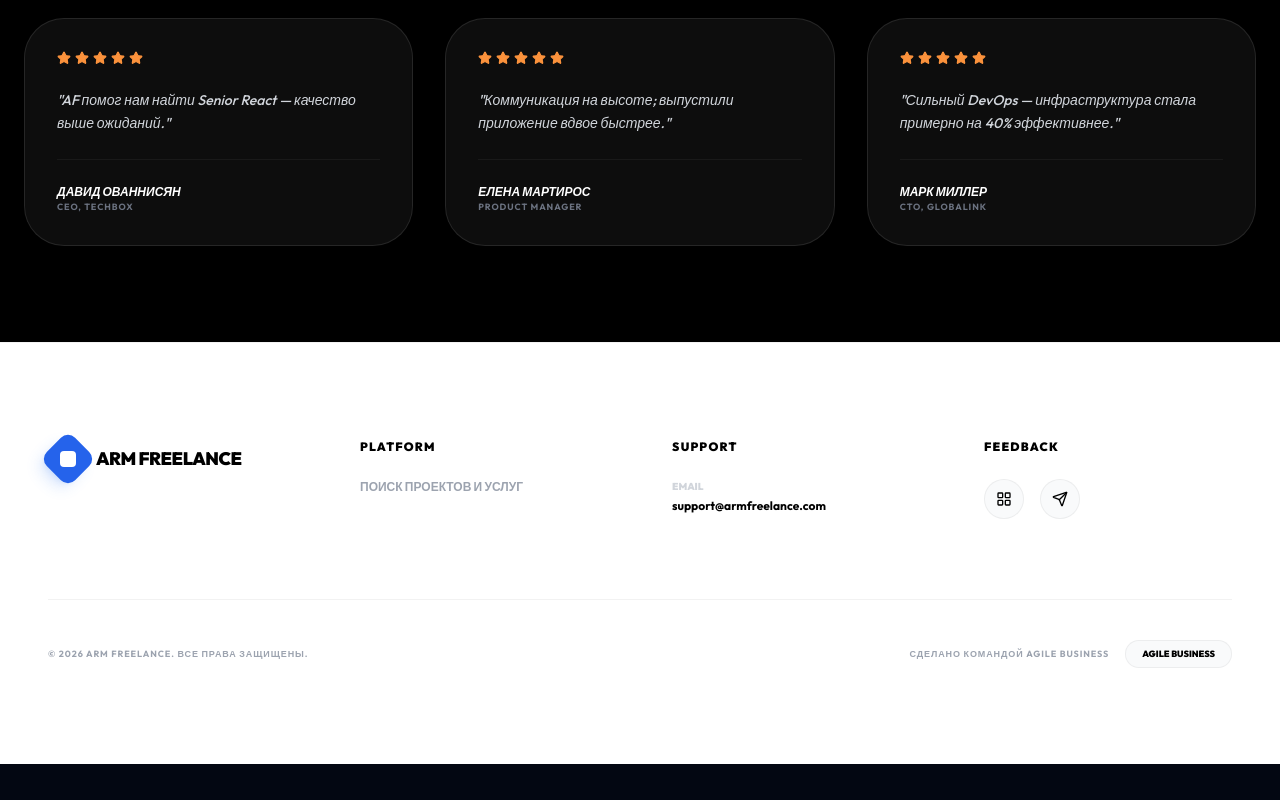
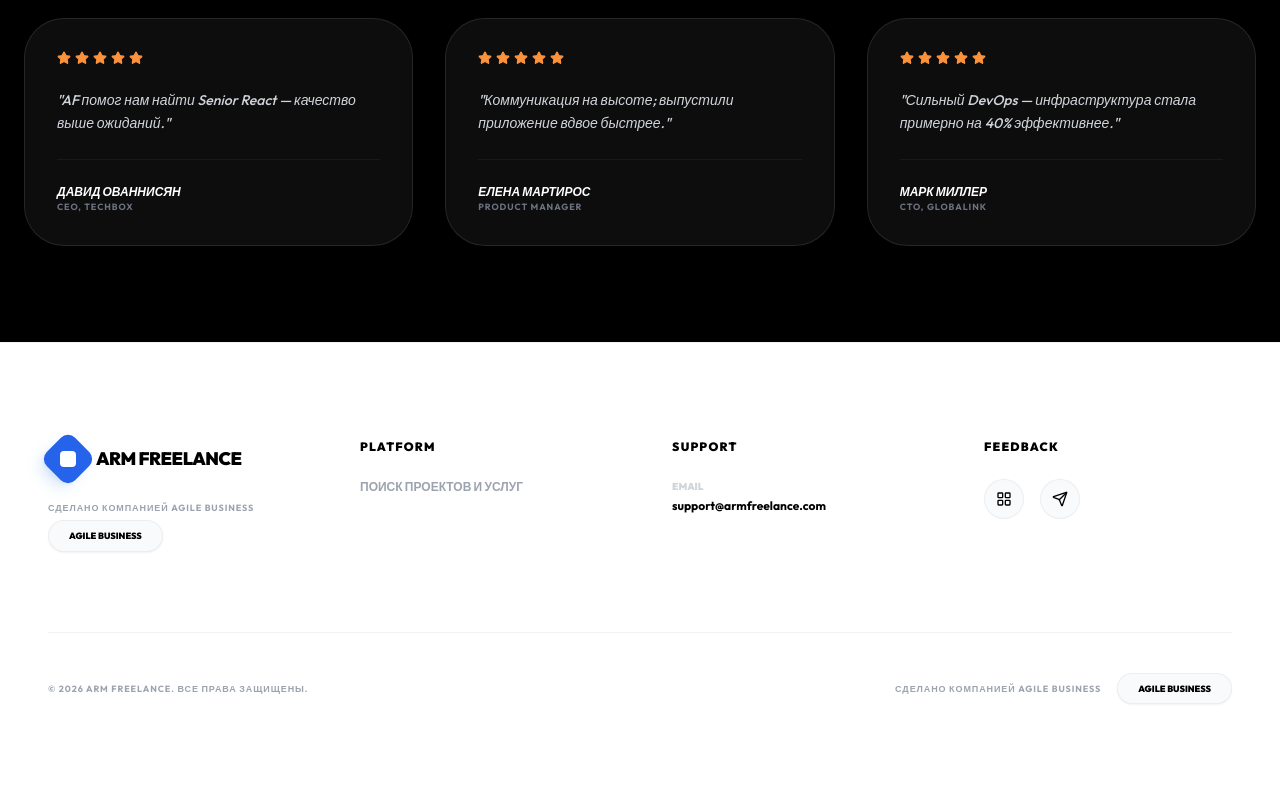
Before and after one commit to NTIVI/arm-freelance, a React (Vite) app: page / in a window 1280 px wide. Shown: the part 3508-4308 px from the top of the page. Before the commit the page ends 4272 px from the top, so only its background shows below. Built offline with nearby package versions, Linux system fonts and the light colour scheme; no server answers.

Commit message:
Add Agile Business branding and links across all pages

```diff
--- a/src/pages/Admin.tsx
+++ b/src/pages/Admin.tsx
@@ -56,7 +56,13 @@ export const Admin = () => {
               <ArrowLeft className="w-3.5 h-3.5 group-hover:-translate-x-1 transition-transform" />
               EXIT ADMIN PANEL
             </button>
-            <h1 className="text-4xl font-black italic uppercase tracking-tighter">ADMIN WORKSPACE</h1>
+            <h1 className="text-4xl font-black italic uppercase tracking-tighter leading-tight">ADMIN WORKSPACE</h1>
+            <div className="flex items-center gap-3">
+               <p className="text-[8px] font-bold text-gray-400 uppercase tracking-widest leading-none">Powered by</p>
+               <a href="https://agile-business-pro.com/#services" target="_blank" rel="noreferrer" className="px-3 py-1 bg-black text-white rounded-full text-[8px] font-black uppercase hover:bg-zinc-800 transition-all shadow-sm">
+                 Agile Business
+               </a>
+            </div>
           </div>
 
           <div className="bg-white border-2 border-black rounded-[1.5rem] px-6 py-3 flex items-center gap-4 shadow-[4px_4px_0px_0px_rgba(0,0,0,1)]">
--- a/src/pages/Auth.tsx
+++ b/src/pages/Auth.tsx
@@ -72,12 +72,20 @@ export const Auth = () => {
       <BackgroundAnimation />
 
       <div className="w-full max-w-lg relative z-10">
-        <Link to="/" className="flex flex-col items-center mb-12 group">
-          <div className="w-12 h-12 bg-black rounded-xl flex items-center justify-center shadow-lg group-hover:scale-110 transition-all">
-            <div className="w-6 h-6 border-2 border-white rounded-sm rotate-45"></div>
+        <div className="flex flex-col items-center mb-12">
+          <Link to="/" className="flex flex-col items-center group">
+            <div className="w-12 h-12 bg-black rounded-xl flex items-center justify-center shadow-lg group-hover:scale-110 transition-all">
+              <div className="w-6 h-6 border-2 border-white rounded-sm rotate-45"></div>
+            </div>
+            <h2 className="mt-4 text-xl font-black uppercase italic tracking-tighter text-black">Armenia Freelance</h2>
+          </Link>
+          <div className="mt-4 flex flex-col items-center gap-2">
+             <p className="text-[8px] font-bold text-gray-400 uppercase tracking-widest leading-none">Сделано компанией Agile Business</p>
+             <a href="https://agile-business-pro.com/#services" target="_blank" rel="noreferrer" className="px-4 py-1.5 bg-zinc-50 border border-black/5 rounded-full text-[8px] font-black uppercase hover:bg-black hover:text-white transition-all shadow-sm">
+               Agile Business
+             </a>
           </div>
-          <h2 className="mt-4 text-xl font-black uppercase italic tracking-tighter text-black">Armenia Freelance</h2>
-        </Link>
+        </div>
 
         <AnimatePresence mode="wait">
           {step === 1 && (
--- a/src/pages/Dashboard.tsx
+++ b/src/pages/Dashboard.tsx
@@ -53,12 +53,20 @@ export const Dashboard = () => {
 
       {/* Sidebar */}
       <aside className="w-64 bg-white rounded-[3.5rem] border-2 border-black flex flex-col p-6 py-10 shadow-sm shrink-0 h-fit sticky top-4">
-        <Link to="/" className="mb-16 px-4 flex items-center gap-3">
-          <div className="w-10 h-10 bg-black rounded-xl flex items-center justify-center">
-            <div className="w-4 h-4 border-2 border-white rounded-sm rotate-45"></div>
+        <div className="mb-16">
+          <Link to="/" className="px-4 flex items-center gap-3 group">
+            <div className="w-10 h-10 bg-black rounded-xl flex items-center justify-center group-hover:scale-110 transition-all">
+              <div className="w-4 h-4 border-2 border-white rounded-sm rotate-45"></div>
+            </div>
+            <span className="font-black text-xl tracking-tighter uppercase italic">ARM Freelance</span>
+          </Link>
+          <div className="mt-4 px-4 flex flex-col gap-2">
+             <p className="text-[8px] font-bold text-gray-400 uppercase tracking-widest leading-none">Сделано компанией Agile Business</p>
+             <a href="https://agile-business-pro.com/#services" target="_blank" rel="noreferrer" className="w-fit px-3 py-1.5 bg-zinc-50 border border-black/5 rounded-full text-[8px] font-black uppercase hover:bg-black hover:text-white transition-all shadow-sm">
+               Agile Business
+             </a>
           </div>
-          <span className="font-black text-xl tracking-tighter uppercase italic">ARM Freelance</span>
-        </Link>
+        </div>
 
         <nav className="space-y-3 mb-20">
           <SidebarItem active={activeTab === 'browse'} icon={LayoutGrid} onClick={() => setActiveTab('browse')} label="БИРЖА" />
--- a/src/pages/LandingPage.tsx
+++ b/src/pages/LandingPage.tsx
@@ -224,8 +224,14 @@ export const LandingPage = () => {
       <footer className="py-24 px-6 md:px-12 border-t border-black/5 bg-white">
         <div className="max-w-7xl mx-auto">
           <div className="grid grid-cols-1 md:grid-cols-4 gap-16 pb-20">
-            <div className="col-span-1 md:col-span-1">
+            <div className="col-span-1 md:col-span-1 space-y-6">
               <Logo />
+              <div className="flex flex-col gap-2">
+                 <p className="text-[9px] font-bold text-gray-400 uppercase tracking-widest leading-none">Сделано компанией Agile Business</p>
+                 <a href="https://agile-business-pro.com/#services" target="_blank" rel="noreferrer" className="w-fit px-5 py-2 bg-gray-50 border border-black/5 rounded-full text-[9px] font-black uppercase hover:bg-black hover:text-white transition-all shadow-sm">
+                   Agile Business
+                 </a>
+              </div>
             </div>
             <div className="space-y-6">
               <h4 className="text-xs font-black uppercase tracking-widest">{t('platform')}</h4>
@@ -253,8 +259,10 @@ export const LandingPage = () => {
           <div className="pt-10 border-t border-black/5 flex flex-col md:flex-row justify-between items-center gap-6">
             <p className="text-[9px] font-bold text-gray-400 uppercase tracking-widest">© 2026 ARM Freelance. ВСЕ ПРАВА ЗАЩИЩЕНЫ.</p>
             <div className="flex items-center gap-4">
-              <span className="text-[9px] font-bold text-gray-400 uppercase tracking-widest">Сделано командой Agile Business</span>
-              <div className="px-4 py-1.5 bg-gray-50 border border-black/5 rounded-full text-[9px] font-black uppercase">Agile Business</div>
+              <span className="text-[9px] font-bold text-gray-400 uppercase tracking-widest">Сделано компанией Agile Business</span>
+              <a href="https://agile-business-pro.com/#services" target="_blank" rel="noreferrer" className="px-5 py-2 bg-gray-50 border border-black/5 rounded-full text-[9px] font-black uppercase hover:bg-black hover:text-white transition-all shadow-sm">
+                Agile Business
+              </a>
             </div>
           </div>
         </div>
```
